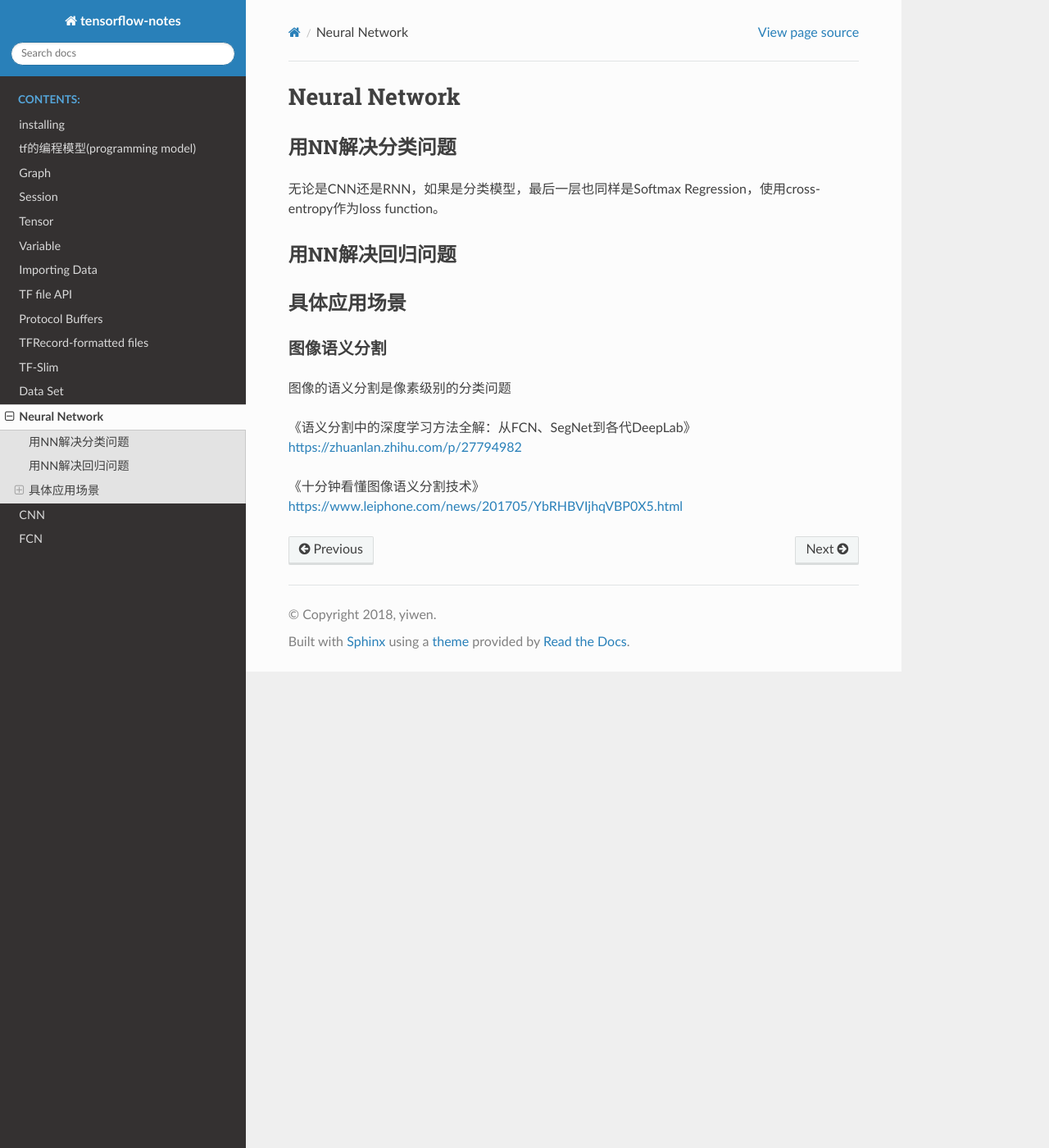
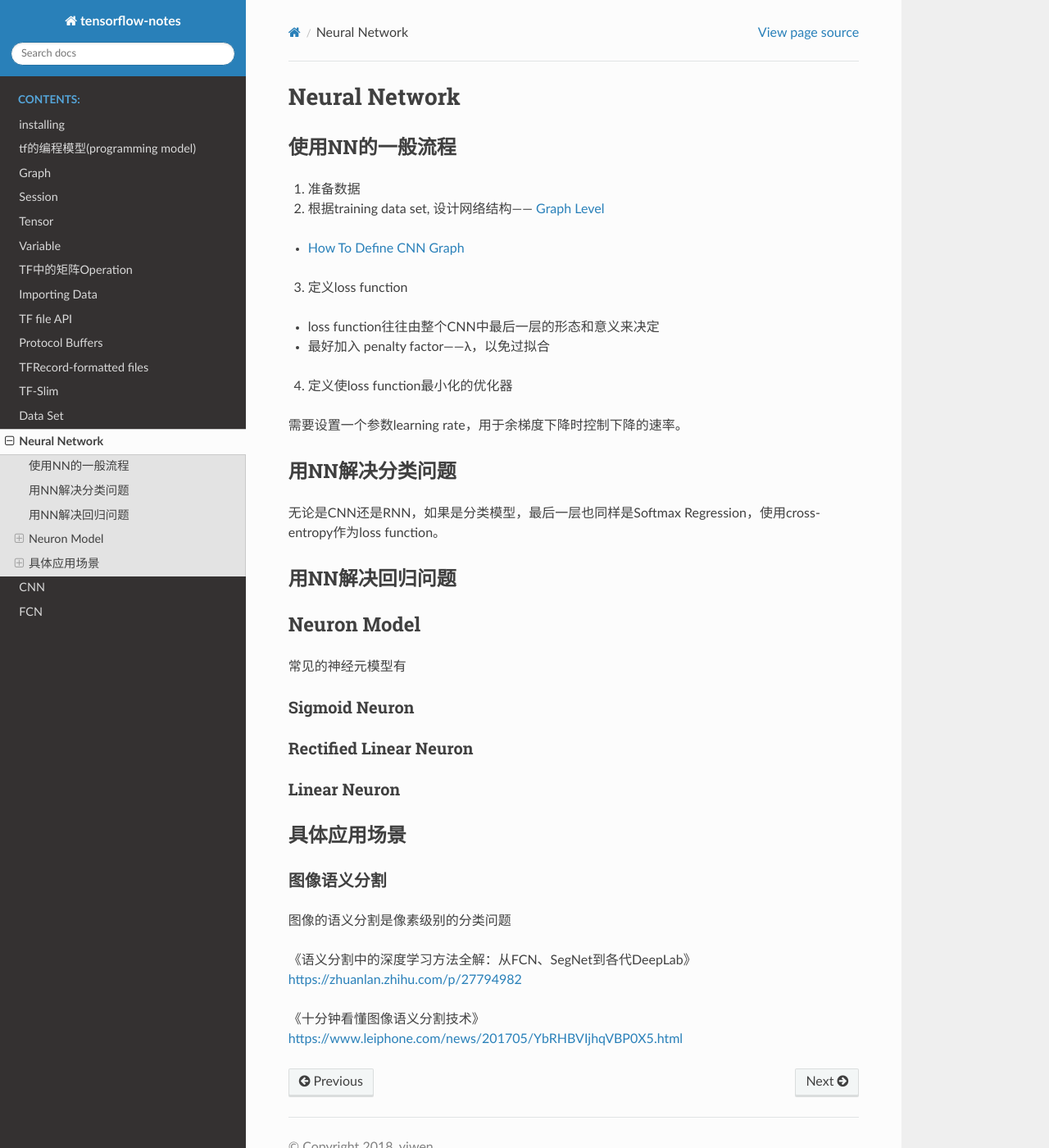
Before and after one commit to yiwenliu/tensorflow-notes, a Sphinx documentation site: the page built from source/NN.rst, in a window 1280 px wide and 1400 px high. Shown: the whole window at 82% size. Built offline with Sphinx 7.4.7 and the Read the Docs theme 2.0.0, drawn with Linux system fonts in a browser that asks for light colours.

Commit message:
20180130

```diff
--- a/source/CNN.rst
+++ b/source/CNN.rst
@@ -3,11 +3,22 @@ CNN
 
 .. _component_of_a_convoluntional_layer:
 
-network structure
+Graph（网络结构）
 --------------------
+典型的CNN由如下三个部分级联而成：
+
 1. 卷积层
 2. 全连接层，得到固定长度的特征向量
 3. softmax，进行分类
+
+定义Graph的流程
+^^^^^^^^^^^^^^^^^^
+1. 用tf.placeholder()定义整个CNN **4-D input** of shape [batch, in_height, in_width, in_channels]
+2. 用tf.Variable()定义卷积层使用的 **4-D weight** of shape [filter_height, filter_width, in_channels, out_channels] and **1-D bias** of shape [out_channels]
+#. 定义单卷积层的组件: conv operation, pool operation...
+#. 用单层（第1层）的参数，包括卷积核的尺寸和个数，还有卷积和池化的步长等初始化weight、bias和conv/pool operation，把input等连起来，定义单层卷积层
+#. 把上一层的output作为input，重复上一步，定义下一层卷积
+#. 定义全连接层、Dropout层和Softmax层
 
 卷积层
 -------
@@ -23,6 +34,9 @@ How to 抗形变
 ^^^^^^^^^^^^^^^^
 
 1. 激活函数
+
+激活函数本身就是neuron model的一部分，不是从属于CNN或者是RNN。
+
 2. 池化
 
 池化简单来说就是将输入图像切块，大部分时候我们选择不重叠的区域，再取切分区域中所有值的均值或最大值作为代表该区域的新值，放入池化后的二维信息图中。
@@ -33,6 +47,17 @@ How to 抗形变
 ^^^^^^^^^^^^^
 较浅的卷积层（靠前的）的感受域比较小，学习感知细节部分的能力强，较深的隐藏层 (靠后的)感受域相对较大，适合学习较为整体的、相对更宏观一些的特征。
 
+Dropout
+----------
+Usage
+^^^^^^^^
+在《tensorflow实战》ch5，Dropout层用在了全连接层的后面，softmax之前。
+
+Intro
+^^^^^^^
+下面的链接很好的解释了Dropout的概念及其本质。
+http://www.jianshu.com/p/c9f66bc8f96c
+
 Train Model
 -------------
 
--- a/source/NN.rst
+++ b/source/NN.rst
@@ -1,5 +1,22 @@
 Neural Network
 ================
+
+使用NN的一般流程
+------------------
+1. 准备数据
+
+2. 根据training data set, 设计网络结构—— :ref:`Graph Level <programming-model>`
+
+- :ref:`How To Define CNN Graph <component_of_a_convoluntional_layer>`
+
+3. 定义loss function
+
+- loss function往往由整个CNN中最后一层的形态和意义来决定
+- 最好加入 penalty factor——λ，以免过拟合
+
+4. 定义使loss function最小化的优化器
+
+需要设置一个参数learning rate，用于余梯度下降时控制下降的速率。
 
 用NN解决分类问题
 -----------------
@@ -7,6 +24,19 @@ Neural Network
 
 用NN解决回归问题
 -----------------
+
+Neuron Model
+--------------
+常见的神经元模型有
+
+Sigmoid Neuron
+^^^^^^^^^^^^^^^^
+
+Rectified Linear Neuron
+^^^^^^^^^^^^^^^^^^^^^^^^^
+
+Linear Neuron
+^^^^^^^^^^^^^^^
 
 具体应用场景
 --------------
--- a/source/dataset.rst
+++ b/source/dataset.rst
@@ -7,9 +7,9 @@ Data Set
 数据集的组成
 -------------
 
-- training data
-- validation data
-- test data
+- training data，在训练集上训练模型
+- validation data，在验证集上检验效果并决定何时完成训练
+- test data，在测试集评测模型的效果
 
 PASCAL VOC
 ------------
--- a/source/index.rst
+++ b/source/index.rst
@@ -15,6 +15,7 @@ Welcome to tensorflow-notes's documentation!
    graph_session
    tensor
    variable
+   tf_matrix_op
    importing_data
    file_IO
    protocol-buffer
--- a/source/programming_model.rst
+++ b/source/programming_model.rst
@@ -10,7 +10,9 @@ Why dataflow graph
 -------------------
 Dataflow is a common programming model for **parallel computing**. In computer programming, **dataflow programming** is a **programming paradigm** that models a program as a directed graph of the data flowing between operations, thus implementing dataflow principles and architecture.
 
-the low-level programming model
+.. _programming-model:
+
+Low-level Programming Model
 ---------------------------------
 
 该模型有两层：
```
Also changed, not shown: other parts of source/index.rst (+1 -1 lines), source/tf_matrix_op.rst (added, +24 -0 lines).
